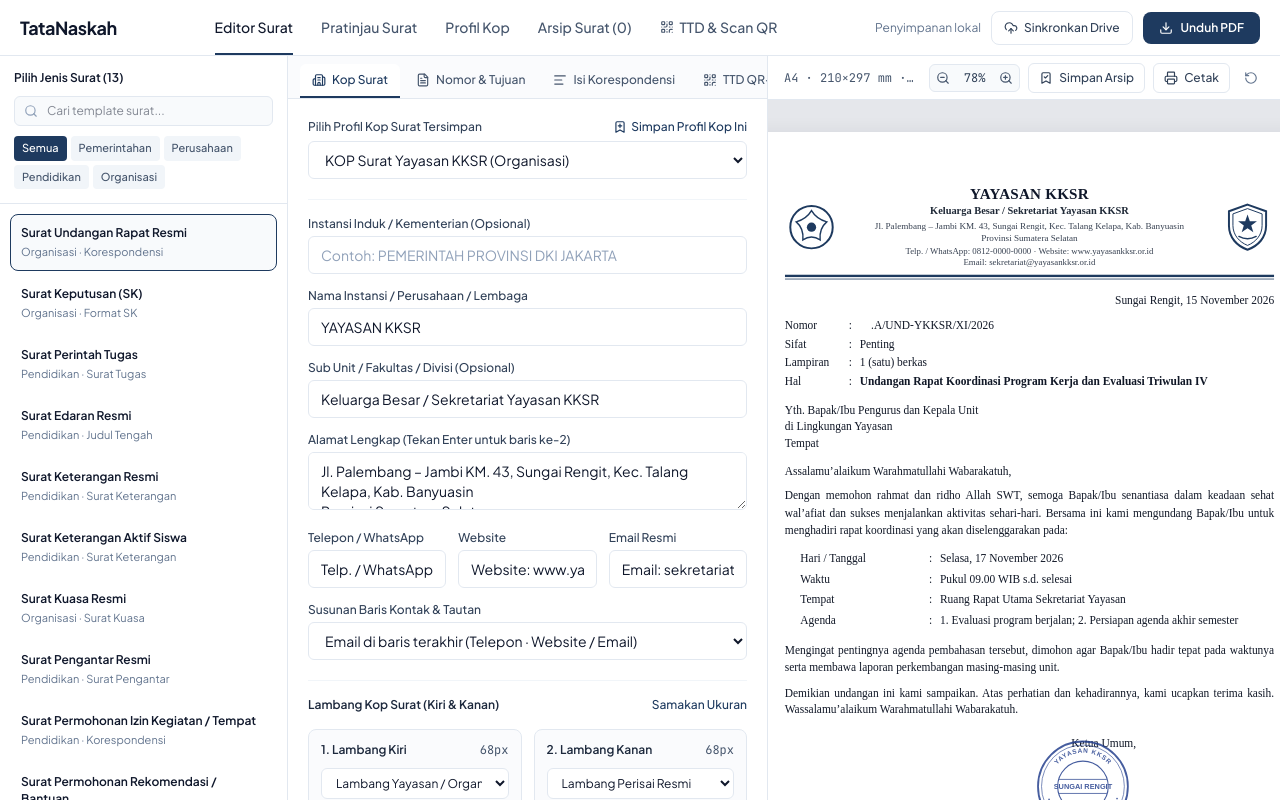
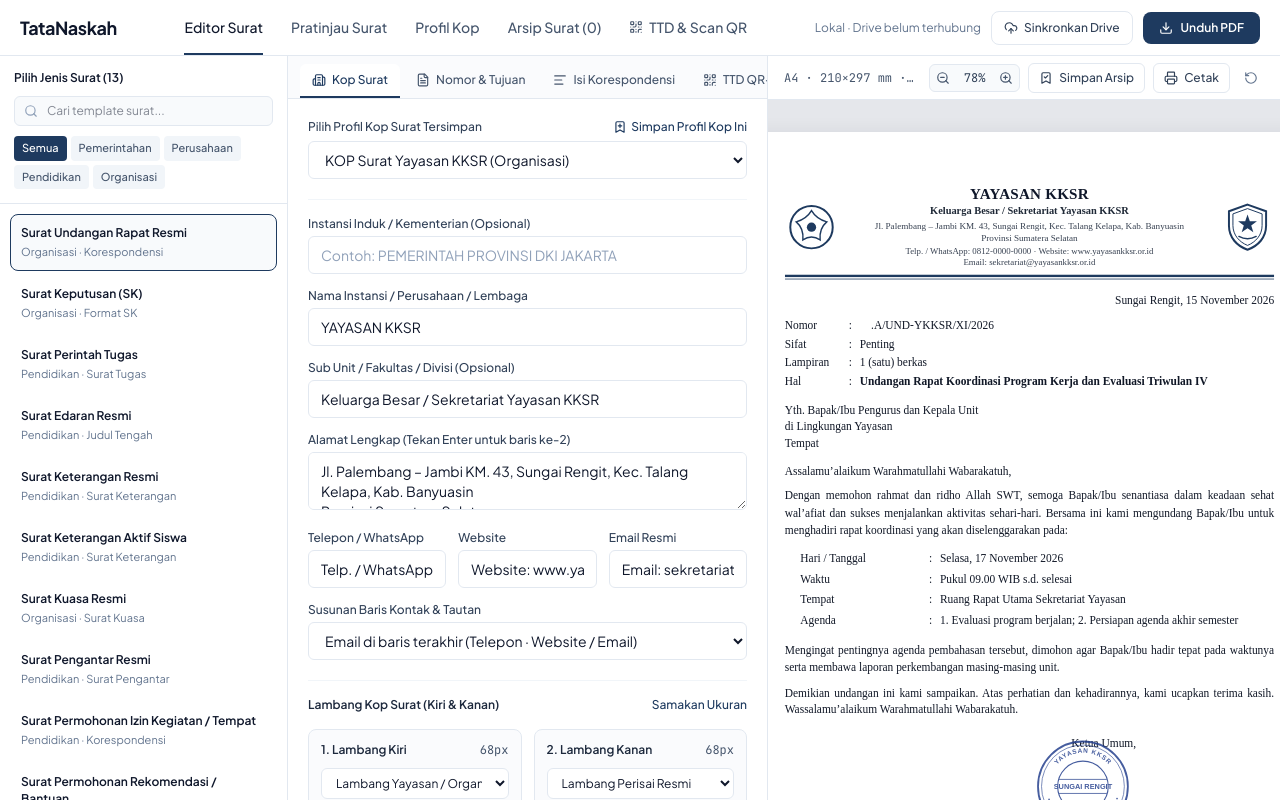
Before and after one commit to ellycomp/Tata-Naskah-Dinas, a React (Vite) app: page / in a window 1280 px wide. Shown: the top 800 px of the page. Built offline with nearby package versions, Linux system fonts and the light colour scheme.

Commit message:
Show accurate local and Google Drive connection status

```diff
--- a/src/App.tsx
+++ b/src/App.tsx
@@ -535,7 +535,7 @@ function TataNaskahWorkspace() {
         {/* Zone 3: Primary action + Google Account sync */}
         <div className="flex items-center gap-2.5 shrink-0">
           <span className="hidden sm:inline text-xs text-slate-500 whitespace-nowrap">
-            Penyimpanan lokal
+            {isDriveConnected ? 'Google Drive aktif' : 'Lokal · Drive belum terhubung'}
           </span>
 
           <button
```
